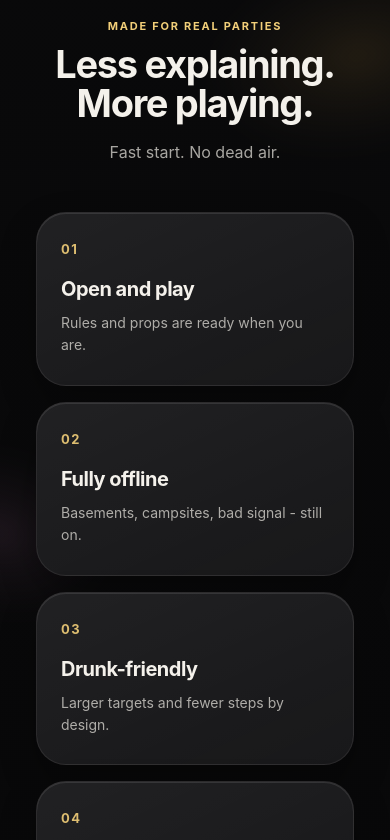
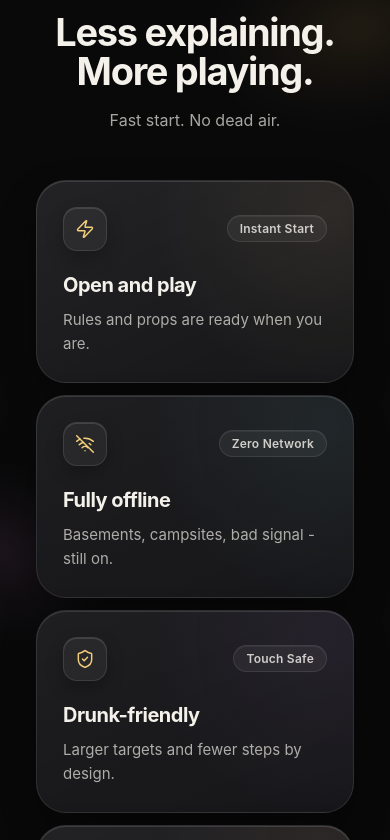
Before and after one commit to waittim/chugchug-site, a React (Vite) app: page / in a window 390 px wide. Shown: the part 1160-2000 px from the top of the page. Built offline with nearby package versions, Linux system fonts and the light colour scheme.

Commit message:
Enhance AppGlass component by adding new highlight icons and updating feature card layout to include tags. Modify home.js to include additional highlight descriptions. Update CSS for improved responsiveness and visual structure of feature cards.

```diff
--- a/src/AppGlass.jsx
+++ b/src/AppGlass.jsx
@@ -1,7 +1,7 @@
 import React, { useEffect, useLayoutEffect, useMemo, useRef, useState } from 'react';
 import { animate } from 'motion';
 import { useReducedMotion } from 'motion/react';
-import { ChevronLeft, ChevronRight, Clock3 } from 'lucide-react';
+import { ChevronLeft, ChevronRight, Clock3, Zap, WifiOff, ShieldCheck, Sparkles } from 'lucide-react';
 import SiteHeader from './components/SiteHeader.jsx';
 import SiteFooter from './components/SiteFooter.jsx';
 import InAppGuideModal from './components/InAppGuideModal.jsx';
@@ -43,6 +43,13 @@ const SCREEN_WIDTH = 750;
 const SCREEN_HEIGHT = 1630;
 
 const FEATURED_IDS = new Set(['undercover', 'dice']);
+
+const HIGHLIGHT_ICONS = [
+  <Zap size={20} strokeWidth={1.75} aria-hidden="true" />,
+  <WifiOff size={20} strokeWidth={1.75} aria-hidden="true" />,
+  <ShieldCheck size={20} strokeWidth={1.75} aria-hidden="true" />,
+  <Sparkles size={20} strokeWidth={1.75} aria-hidden="true" />,
+];
 
 /** Homepage marquee: menu + every available game screenshot */
 const SCREENSHOT_REEL = [
@@ -1009,13 +1016,18 @@ const App = () => {
               <p>{currentText.highlights_intro}</p>
             </header>
             <div className="feature-grid">
-              {currentText.highlights.map(([title, body], index) => (
-                <article className="feature-card" key={title}>
-                  <span className="feature-card__num">
-                    {String(index + 1).padStart(2, '0')}
-                  </span>
-                  <h3 className="feature-card__title">{title}</h3>
-                  <p className="feature-card__body">{body}</p>
+              {currentText.highlights.map(([title, body, tag], index) => (
+                <article className={`feature-card feature-card--${index}`} key={title}>
+                  <div className="feature-card__top">
+                    <span className="feature-card__icon-badge">
+                      {HIGHLIGHT_ICONS[index]}
+                    </span>
+                    {tag && <span className="feature-card__tag">{tag}</span>}
+                  </div>
+                  <div className="feature-card__content">
+                    <h3 className="feature-card__title">{title}</h3>
+                    <p className="feature-card__body">{body}</p>
+                  </div>
                 </article>
               ))}
             </div>
@@ -1026,9 +1038,8 @@ const App = () => {
           <AmbientLights variant="games" />
           <header className="games-header">
             <h2>
-              {currentText.grid_title_prefix}
-              <br />
-              <em>{currentText.grid_title_suffix}</em>
+              <span>{currentText.grid_title_prefix}</span>{' '}
+              <span className="games-title__accent">{currentText.grid_title_suffix}</span>
             </h2>
             <p>{currentText.grid_desc}</p>
           </header>
--- a/src/content/home.js
+++ b/src/content/home.js
@@ -11,10 +11,10 @@ export const HOME_COPY = {
     highlights_title: '少解释，多尽兴。',
     highlights_intro: '开局快，不冷场。',
     highlights: [
-      ['打开就玩', '规则和道具都已准备好。'],
-      ['完全离线', '地下室、露营地、弱网环境，照样开局。'],
-      ['醉酒友好', '更大的触控区域，更少的操作步骤。'],
-      ['14 种玩法', '骰子、抽牌、点名与破冰，一站集齐。'],
+      ['打开就玩', '规则和道具都已准备好。', '即开即玩'],
+      ['完全离线', '地下室、露营地、弱网环境，照样开局。', '无需网络'],
+      ['醉酒友好', '更大的触控区域，更少的操作步骤。', '防误触设计'],
+      ['14 种玩法', '骰子、抽牌、点名与破冰，一站集齐。', '内置全道具'],
     ],
     grid_title_prefix: '派对游戏',
     grid_title_suffix: 'All-in-One',
@@ -69,10 +69,10 @@ export const HOME_COPY = {
     highlights_title: '少解釋，多盡興。',
     highlights_intro: '開局快，不冷場。',
     highlights: [
-      ['打開就玩', '規則和道具都已準備好。'],
-      ['完全離線', '地下室、露營地、弱網環境，照樣開局。'],
-      ['醉酒友好', '更大的觸控區域，更少的操作步驟。'],
-      ['14 種玩法', '骰子、抽牌、點名與破冰，一站集齊。'],
+      ['打開就玩', '規則和道具都已準備好。', '即開即玩'],
+      ['完全離線', '地下室、露營地、弱網環境，照樣開局。', '無需網絡'],
+      ['醉酒友好', '更大的觸控區域，更少的操作步驟。', '防誤觸設計'],
+      ['14 種玩法', '骰子、抽牌、點名與破冰，一站集齊。', '內置全道具'],
     ],
     grid_title_prefix: '派對遊戲',
     grid_title_suffix: 'All-in-One',
@@ -127,10 +127,10 @@ export const HOME_COPY = {
     highlights_title: 'Less explaining. More playing.',
     highlights_intro: 'Fast start. No dead air.',
     highlights: [
-      ['Open and play', 'Rules and props are ready when you are.'],
-      ['Fully offline', 'Basements, campsites, bad signal - still on.'],
-      ['Drunk-friendly', 'Larger targets and fewer steps by design.'],
-      ['14 ways to play', 'Dice, cards, picks, and icebreakers in one place.'],
+      ['Open and play', 'Rules and props are ready when you are.', 'Instant Start'],
+      ['Fully offline', 'Basements, campsites, bad signal - still on.', 'Zero Network'],
+      ['Drunk-friendly', 'Larger targets and fewer steps by design.', 'Touch Safe'],
+      ['14 ways to play', 'Dice, cards, picks, and icebreakers in one place.', 'Props Built In'],
     ],
     grid_title_prefix: 'Party Games',
     grid_title_suffix: 'All-in-One',
--- a/src/styles/game-cards.css
+++ b/src/styles/game-cards.css
@@ -5,18 +5,21 @@
 .games-header {
   width: min(100%, 1120px);
   margin: 0 auto 48px;
-  max-width: 36ch;
+  text-align: center;
 }
 
 .games-header h2 {
-  margin: 0 0 16px;
+  margin: 0 auto 16px;
+  max-width: 24ch;
   color: var(--paper);
-  font-size: clamp(42px, 6vw, 76px);
+  font-size: clamp(38px, 5.2vw, 68px);
   font-weight: 650;
   letter-spacing: -0.035em;
-  line-height: 0.98;
+  line-height: 1.05;
+  text-wrap: balance;
 }
 
+.games-header h2 .games-title__accent,
 .games-header h2 em,
 .download-card h2 em {
   color: var(--gold);
@@ -24,7 +27,8 @@
 }
 
 .games-header > p {
-  margin: 0;
+  margin: 0 auto;
+  max-width: 44ch;
   color: var(--muted);
   font-size: 16px;
   line-height: 1.55;
--- a/src/styles/home.css
+++ b/src/styles/home.css
@@ -1,5 +1,5 @@
 .site-shell {
-  min-height: 100vh;
+  min-height: 100dvh;
   overflow: hidden;
   background: var(--canvas);
 }
@@ -14,7 +14,7 @@
 
 .hero-section {
   min-height: 100dvh;
-  padding: clamp(9rem, 14vw, 10.75rem) 0 4rem;
+  padding: clamp(7.5rem, 11vw, 9.25rem) 0 3.5rem;
   display: flex;
   flex-direction: column;
   justify-content: center;
@@ -324,39 +324,114 @@
 
 .feature-grid {
   display: grid;
-  grid-template-columns: repeat(4, 1fr);
+  grid-template-columns: repeat(12, 1fr);
   gap: 16px;
-  margin-top: 12px;
+  margin-top: 16px;
 }
 
-@media (max-width: 1024px) {
-  .feature-grid {
-    grid-template-columns: repeat(2, 1fr);
+/* Asymmetric Bento rhythm & tactile glass tinting */
+.feature-card--0 {
+  grid-column: span 7;
+  background:
+    radial-gradient(
+      circle at 92% 16%,
+      rgba(242, 207, 121, 0.08) 0%,
+      transparent 52%
+    ),
+    linear-gradient(
+      155deg,
+      rgba(255, 255, 255, 0.065) 0%,
+      rgba(255, 255, 255, 0.015) 100%
+    ),
+    #131316;
+}
+
+.feature-card--1 {
+  grid-column: span 5;
+  background:
+    radial-gradient(
+      circle at 92% 16%,
+      rgba(121, 203, 210, 0.07) 0%,
+      transparent 52%
+    ),
+    linear-gradient(
+      155deg,
+      rgba(255, 255, 255, 0.055) 0%,
+      rgba(255, 255, 255, 0.015) 100%
+    ),
+    #121215;
+}
+
+.feature-card--2 {
+  grid-column: span 5;
+  background:
+    radial-gradient(
+      circle at 92% 16%,
+      rgba(176, 130, 221, 0.07) 0%,
+      transparent 52%
+    ),
+    linear-gradient(
+      155deg,
+      rgba(255, 255, 255, 0.055) 0%,
+      rgba(255, 255, 255, 0.015) 100%
+    ),
+    #121215;
+}
+
+.feature-card--3 {
+  grid-column: span 7;
+  background:
+    radial-gradient(
+      circle at 92% 16%,
+      rgba(233, 170, 107, 0.08) 0%,
+      transparent 52%
+    ),
+    linear-gradient(
+      155deg,
+      rgba(255, 255, 255, 0.065) 0%,
+      rgba(255, 255, 255, 0.015) 100%
+    ),
+    #131316;
+}
+
+@media (max-width: 900px) {
+  .feature-card--0,
+  .feature-card--1,
+  .feature-card--2,
+  .feature-card--3 {
+    grid-column: span 6;
   }
 }
 
-@media (max-width: 580px) {
+@media (max-width: 640px) {
   .feature-grid {
     grid-template-columns: 1fr;
+    gap: 12px;
+  }
+
+  .feature-card--0,
+  .feature-card--1,
+  .feature-card--2,
+  .feature-card--3 {
+    grid-column: span 1;
   }
 }
 
 .feature-card {
   position: relative;
-  padding: 28px 24px;
+  padding: clamp(26px, 3vw, 32px);
+  min-height: 196px;
   border-radius: var(--radius-card);
-  background: linear-gradient(
-    155deg,
-    rgba(255, 255, 255, 0.055) 0%,
-    rgba(255, 255, 255, 0.015) 100%
-  ), #141416;
-  border: 1px solid rgba(244, 241, 235, 0.08);
+  border: 1px solid rgba(255, 255, 255, 0.09);
   box-shadow:
-    inset 0 1px 0 rgba(255, 255, 255, 0.1),
-    0 16px 36px rgba(0, 0, 0, 0.3);
+    inset 0 1px 0 rgba(255, 255, 255, 0.12),
+    0 16px 36px rgba(0, 0, 0, 0.32);
   display: flex;
   flex-direction: column;
-  transition: transform 180ms cubic-bezier(0.16, 1, 0.3, 1), border-color 180ms ease, box-shadow 180ms ease;
+  justify-content: space-between;
+  transition: transform 180ms cubic-bezier(0.16, 1, 0.3, 1),
+              border-color 180ms ease,
+              box-shadow 180ms ease;
 }
 
 @media (hover: hover) and (pointer: fine) {
@@ -364,24 +439,57 @@
     transform: translateY(-2px);
     border-color: rgba(242, 207, 121, 0.28);
     box-shadow:
-      inset 0 1px 0 rgba(255, 255, 255, 0.16),
-      0 20px 48px rgba(0, 0, 0, 0.35);
+      inset 0 1px 0 rgba(255, 255, 255, 0.18),
+      0 22px 50px rgba(0, 0, 0, 0.38);
   }
 }
 
-.feature-card__num {
-  font-family: -apple-system, BlinkMacSystemFont, "SF Pro Display", sans-serif;
-  font-size: 13px;
-  font-weight: 700;
-  letter-spacing: 0.12em;
+.feature-card__top {
+  display: flex;
+  align-items: center;
+  justify-content: space-between;
+  gap: 12px;
+  margin-bottom: 22px;
+}
+
+.feature-card__icon-badge {
+  width: 44px;
+  height: 44px;
+  border-radius: 14px;
+  display: grid;
+  place-items: center;
   color: var(--gold);
-  margin-bottom: 20px;
-  opacity: 0.9;
+  background: rgba(255, 255, 255, 0.05);
+  border: 1px solid rgba(255, 255, 255, 0.1);
+  box-shadow:
+    inset 0 1px 0 rgba(255, 255, 255, 0.12),
+    0 8px 18px rgba(0, 0, 0, 0.22);
+  transition: transform 180ms ease, background 180ms ease, border-color 180ms ease;
+}
+
+.feature-card:hover .feature-card__icon-badge {
+  transform: scale(1.05);
+  background: rgba(242, 207, 121, 0.12);
+  border-color: rgba(242, 207, 121, 0.26);
+}
+
+.feature-card__tag {
+  display: inline-flex;
+  align-items: center;
+  padding: 5px 12px;
+  border-radius: 999px;
+  font-size: 12px;
+  font-weight: 600;
+  letter-spacing: 0.02em;
+  color: rgba(244, 241, 235, 0.82);
+  background: rgba(255, 255, 255, 0.05);
+  border: 1px solid rgba(255, 255, 255, 0.09);
+  box-shadow: inset 0 1px 0 rgba(255, 255, 255, 0.06);
 }
 
 .feature-card__title {
   margin: 0 0 10px;
-  font-size: 20px;
+  font-size: clamp(20px, 2.2vw, 24px);
   font-weight: 650;
   color: var(--paper);
   letter-spacing: -0.025em;
@@ -390,9 +498,10 @@
 
 .feature-card__body {
   margin: 0;
-  font-size: 14px;
+  font-size: 15px;
   line-height: 1.6;
   color: var(--muted);
+  max-width: 48ch;
 }
 
 .download-section {
@@ -614,7 +723,7 @@
 
 @media (max-width: 680px) {
   .hero-section {
-    padding: 9.25rem 0 2.75rem;
+    padding: clamp(7.5rem, 18vw, 8.5rem) 0 2.5rem;
     min-height: auto;
   }
 
--- a/src/styles/modals.css
+++ b/src/styles/modals.css
@@ -348,7 +348,8 @@
   .glass-pill,
   .nav-download,
   .download-card,
-  .game-card__face {
+  .game-card__face,
+  .feature-card {
     background: rgba(20, 20, 21, 0.96);
     backdrop-filter: none;
     -webkit-backdrop-filter: none;
```
